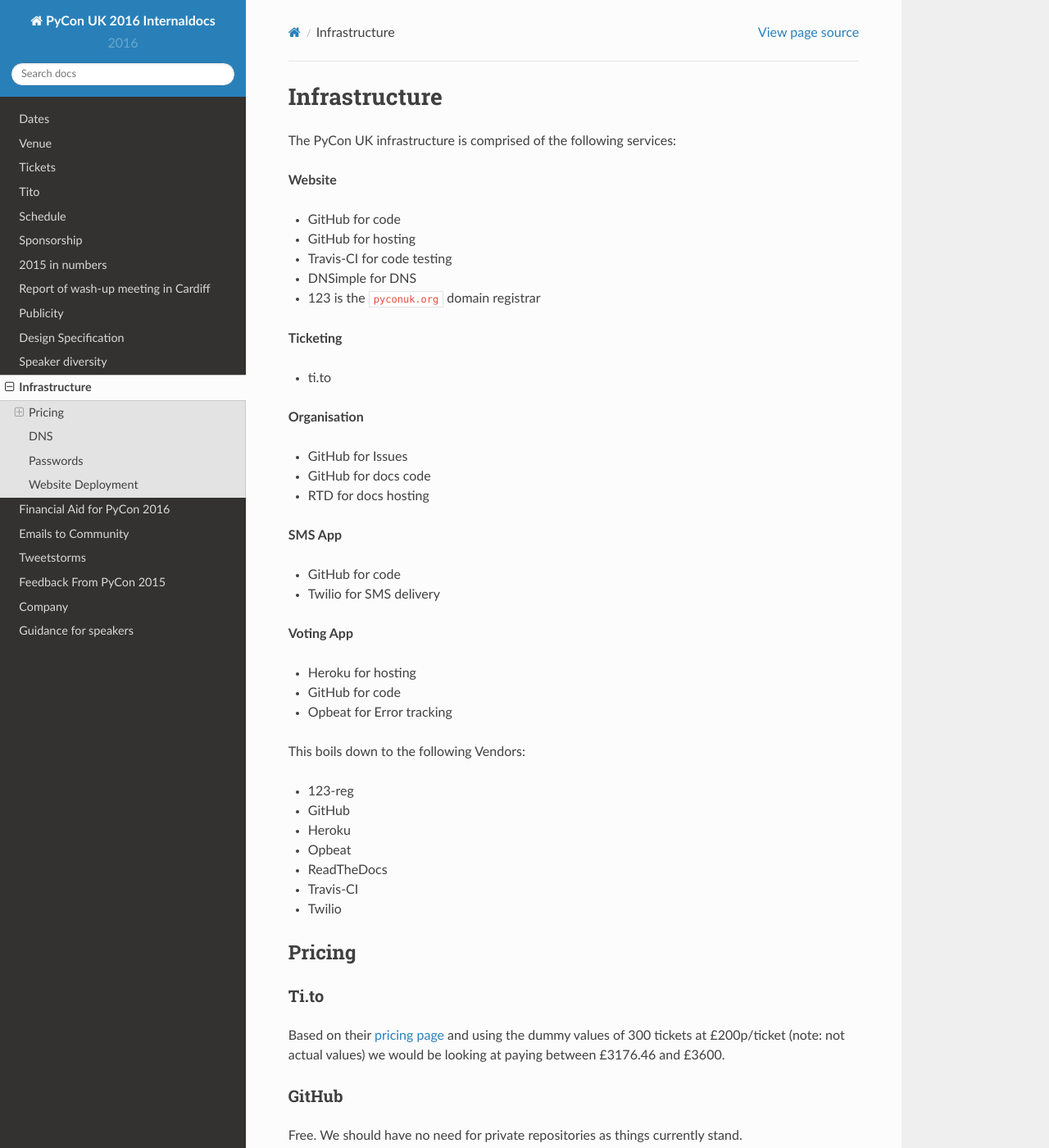
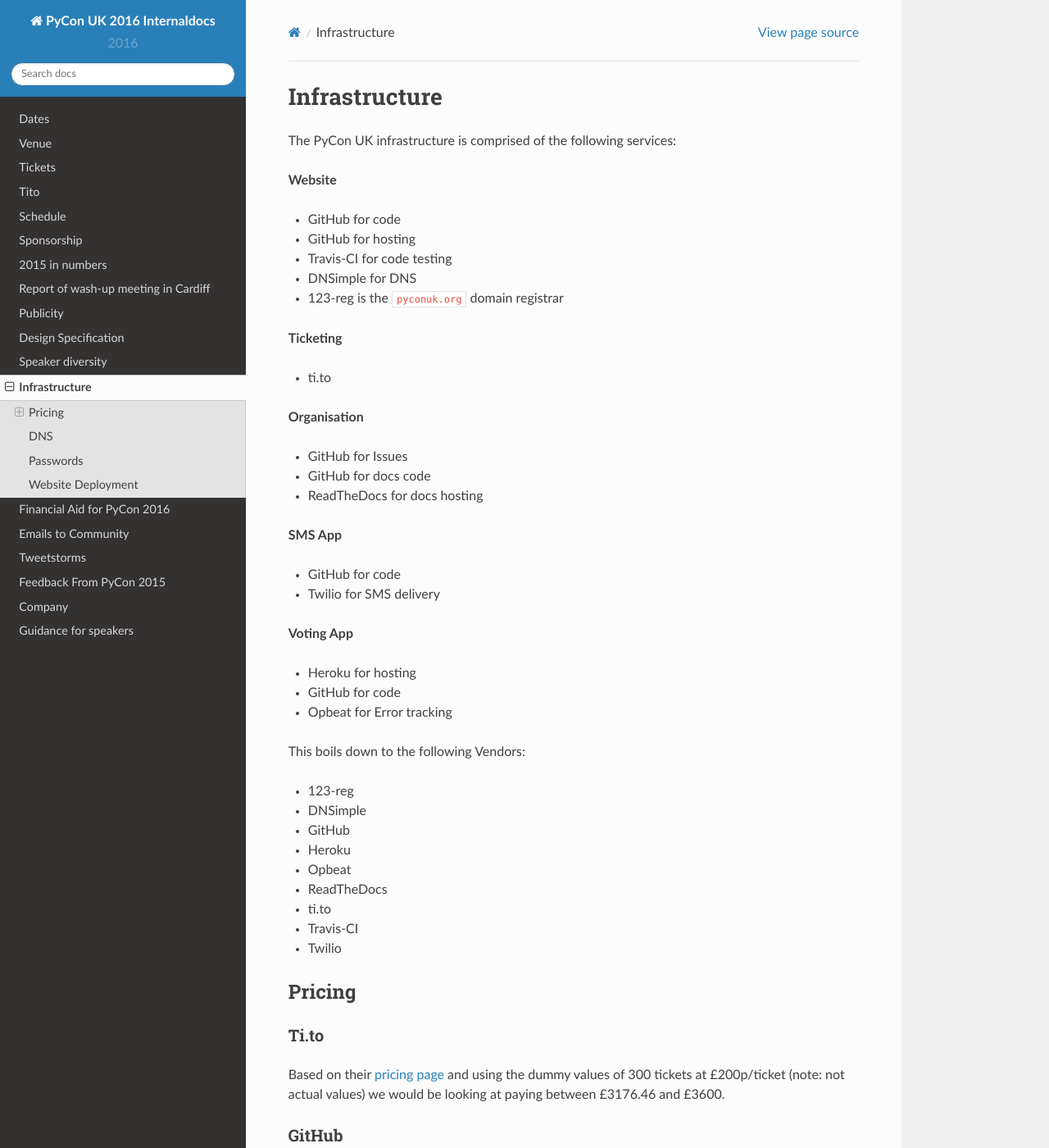
Before and after one commit to PyconUK/documentation, a Sphinx documentation site: the page built from source/infrastructure.rst, in a window 1280 px wide and 1400 px high. Shown: the whole window at 82% size. Built offline with Sphinx 7.4.7 and the Read the Docs theme 2.0.0, drawn with Linux system fonts in a browser that asks for light colours.

Commit message:
Complete and standardise list of vendors

```diff
--- a/source/infrastructure.rst
+++ b/source/infrastructure.rst
@@ -9,7 +9,7 @@
 * GitHub for hosting
 * Travis-CI for code testing
 * DNSimple for DNS
-* 123 is the ``pyconuk.org`` domain registrar
+* 123-reg is the ``pyconuk.org`` domain registrar
 
 
 **Ticketing**
@@ -21,7 +21,7 @@
 
 * GitHub for Issues
 * GitHub for docs code
-* RTD for docs hosting
+* ReadTheDocs for docs hosting
 
 
 **SMS App**
@@ -39,10 +39,12 @@
 This boils down to the following Vendors:
 
 * 123-reg
+* DNSimple
 * GitHub
 * Heroku
 * Opbeat
 * ReadTheDocs
+* ti.to
 * Travis-CI
 * Twilio
 
```
